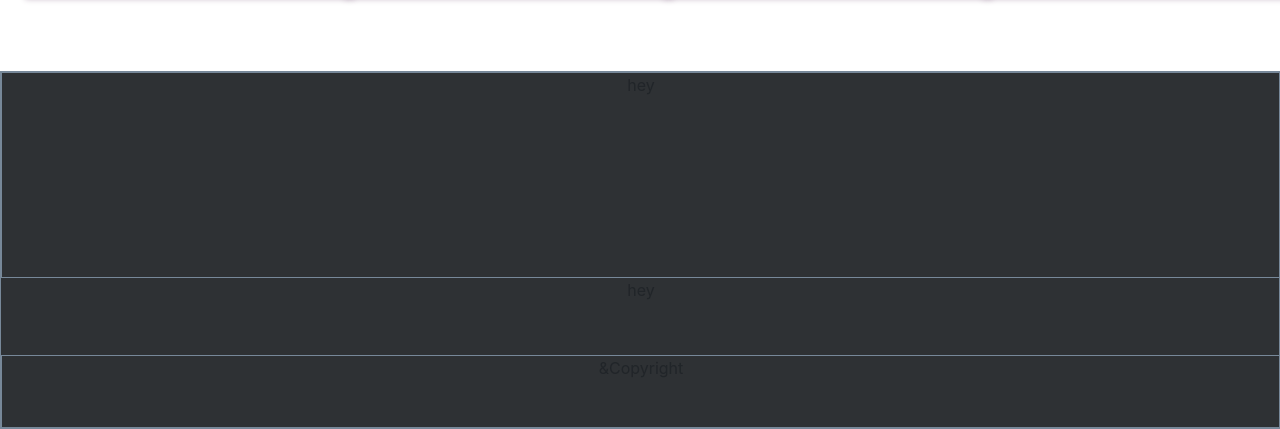
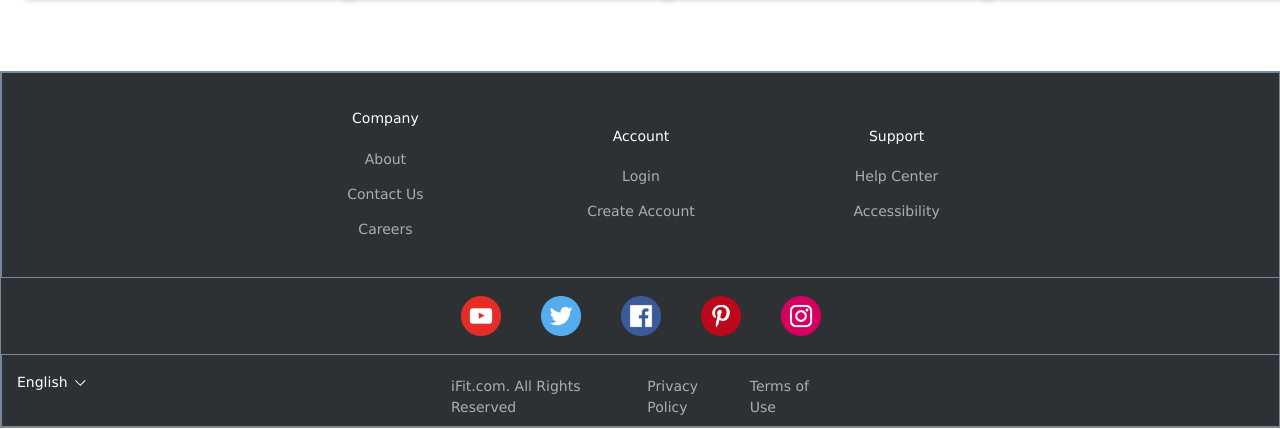
Before and after one commit to GTJ82/iFit_Challenge, a Gatsby site: page / in a window 1280 px wide. Shown: the part 2060-2489 px from the top of the page. Built offline with nearby package versions, Linux system fonts and the light colour scheme; Gatsby itself is replaced by a stand-in of ours.

Commit message:
finished footer. Had to build custom due to css file naming issue

```diff
--- a/src/components/Footer.js
+++ b/src/components/Footer.js
@@ -1,18 +1,64 @@
 import React from 'react';
 import styles from "../components/footer.modules.css"
+import { Link } from "gatsby"
+
+import image1 from "../images/Youtube.png"
+import image2 from "../images/Twitter.png"
+import image3 from "../images/Facebook.png"
+import image4 from "../images/Pinterest.png"
+import image5 from "../images/Instagram.png"
+
+import chevron from "../images/Interface - General - icn_cheveron_down - line.png"
+
+
 
 const Footer = () => {
+
+
+
     return (
 
         <div className="shell mt-5">
-            <div className="row one justify-content-center p-0 m-0" style={styles.top}>
-                <p className="top">hey</p>
+            <div className="row one p-0 m-0" style={styles.top}>
+                <div className="col"></div>
+                <div className="col list">
+                    <h5 className="name">Company</h5>
+                    <Link to="" className="link">About</Link>
+                    <Link to="" className="link">Contact Us</Link>
+                    <Link to="" className="link">Careers</Link>
+                </div>
+                <div className="col list">
+                    <h5 className="name">Account</h5>
+                    <Link to="" className="link">Login</Link>
+                    <Link to="" className="link">Create Account</Link>
+                </div>
+                <div className="col list">
+                    <h5 className="name">Support</h5>
+                    <Link to="" className="link">Help Center</Link>
+                    <Link to="" className="link">Accessibility</Link>
+                </div>
+                <div className="col"></div>
             </div>
-            <div className="row two justify-content-center p-0 m-0" style={styles.middle}>
-                <p className="middle">hey</p>
+            <div className="row two ml-0" style={styles.middle}>
+                <a href="https://www.youtube.com/"><img className="social" src={image1} alt="youtube" /></a>
+                <a href="https://twitter.com/"><img className="social" src={image2} alt="twitter" /></a>
+                <a href="https://www.facebook.com/"><img className="social" src={image3} alt="facebook" /></a>
+                <a href="https://www.pinterest.com/"><img className="social" src={image4} alt="pinterest" /></a>
+                <a href="https://www.instagram.com/"><img className="social" src={image5} alt="instagram" /></a>
             </div>
             <div className="row three justify-content-center p-0 m-0" style={styles.bottom}>
-                <p className="bottom">&Copyright</p>
+                <div className="col listLeft">
+                    <p>English</p><img src={chevron} alt="chevron" className="chevron" />
+                </div>
+                <div className="col listCenter">
+                    <p className="link mb-0 pl-2 pr-2">iFit.com. All Rights Reserved</p>
+                    <Link to="" className="link pl-2 pr-2">Privacy Policy</Link>
+                    <Link to="" className="link pl-2 pr-2">Terms of Use</Link>
+
+                </div>
+                <div className="col list">
+
+                </div>
             </div>
         </div>
 
--- a/src/components/footer.modules.css
+++ b/src/components/footer.modules.css
@@ -16,11 +16,17 @@
   border-width: 1px;
   border-color: lightslategray;
   border-style: solid;
+  align-items: center;
+  justify-content: center;
 }
 .two {
   width: 100vw;
   margin-top: -1px;
+  margin-right: 0%;
+  margin-left: 0%;
   height: 77px;
+  justify-content: center;
+  align-items: center;
 }
 .three {
   width: 100vw;
@@ -29,3 +35,56 @@
   border-color: lightslategray;
   border-style: solid;
 }
+.list {
+  display: flex;
+  flex-direction: column;
+  align-items: center;
+  justify-content: center;
+}
+.name {
+  font-family: "Lucida Sans", "Lucida Sans Regular", "Lucida Grande",
+    "Lucida Sans Unicode", Geneva, Verdana, sans-serif;
+  font-size: 14px;
+  color: #ffffff;
+}
+.link {
+  font-family: "Lucida Sans", "Lucida Sans Regular", "Lucida Grande",
+    "Lucida Sans Unicode", Geneva, Verdana, sans-serif;
+  font-size: 14px;
+  color: #ffffff;
+  padding-top: 1em;
+  opacity: 0.6;
+}
+.social {
+  height: 40px;
+  width: 40px;
+  margin-left: 20px;
+  margin-right: 20px;
+}
+
+.listLeft {
+  display: flex;
+  flex-direction: row;
+  align-items: center;
+  font-family: "Lucida Sans", "Lucida Sans Regular", "Lucida Grande",
+    "Lucida Sans Unicode", Geneva, Verdana, sans-serif;
+  font-size: 14px;
+  color: #ffffff;
+}
+.listCenter {
+  display: flex;
+  flex-direction: row;
+  align-items: center;
+  justify-content: center;
+  font-family: "Lucida Sans", "Lucida Sans Regular", "Lucida Grande",
+    "Lucida Sans Unicode", Geneva, Verdana, sans-serif;
+  font-size: 14px;
+  color: #ffffff;
+}
+.chevron {
+  position: relative;
+  height: 24px;
+  width: 24px;
+  bottom: 7px;
+  color: #ffffff;
+}
```
Also changed, not shown: src/images/Facebook.png (added), src/images/Instagram.png (added), src/images/Interface - General - icn_cheveron_down - line.png (added), src/images/Pinterest.png (added), src/images/Twitter.png (added), src/images/Youtube.png (added).
